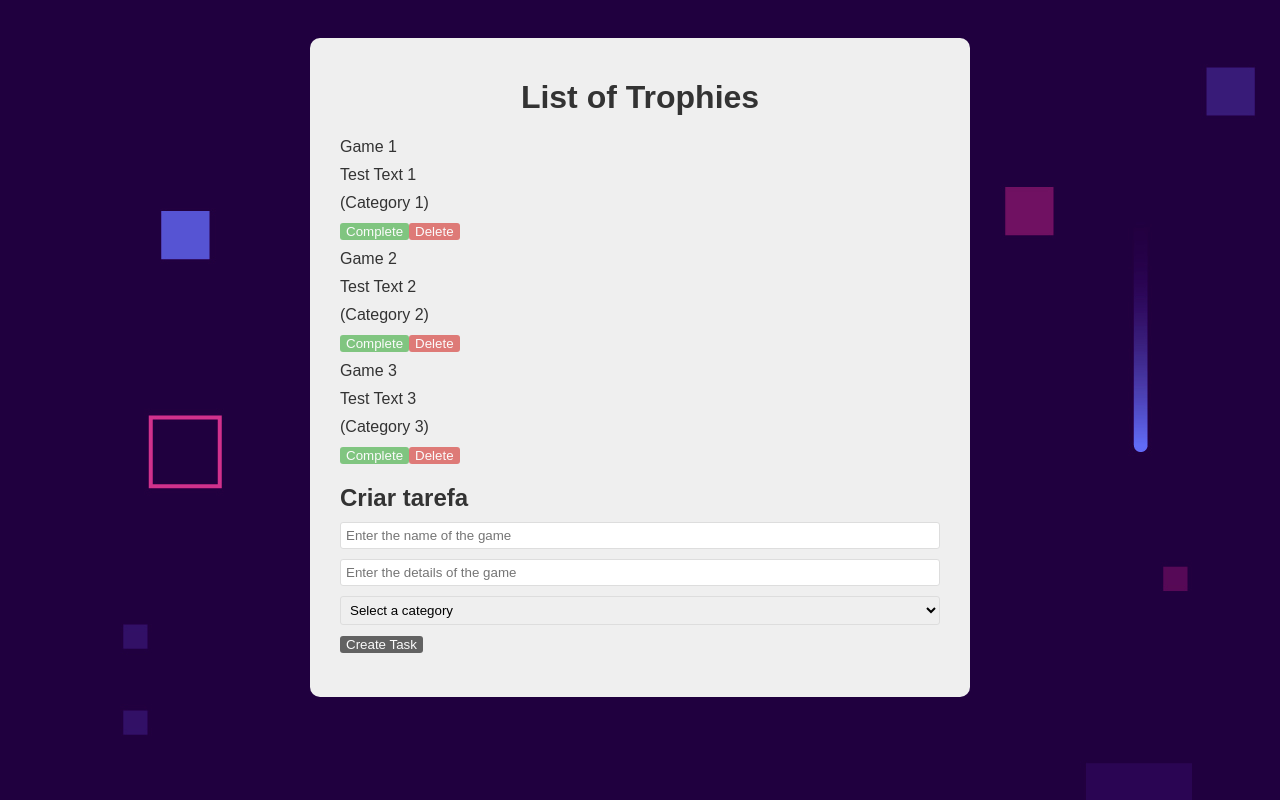
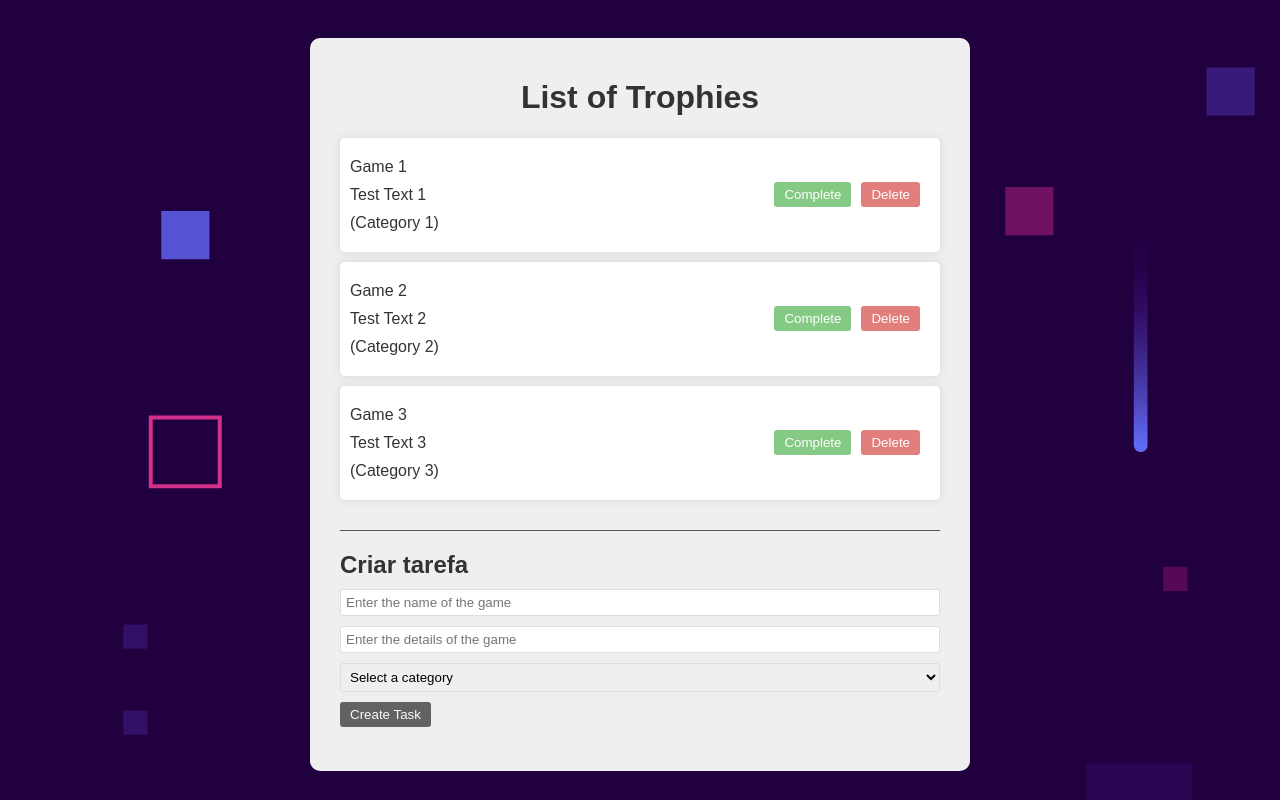
Before and after one commit to DavidGabrielBJorge/TrophyCollectorWebsite, a React (Vite) app: page / in a window 1280 px wide. Shown: the top 800 px of the page. Built offline with nearby package versions, Linux system fonts and the light colour scheme.

Commit message:
add: creating remove function

```diff
--- a/src/App.css
+++ b/src/App.css
@@ -33,6 +33,8 @@ input{
 button{
   background-color: #333;
   color: #fff;
+  padding: 5px 10px;
+  margin-right: 10px;
   border: none;
   border-radius: 3px;
   cursor: pointer;
@@ -43,6 +45,24 @@ button{
 button:hover{
   opacity:1;
 }
+
+.trophy-list{
+  margin-bottom: 20px;
+  padding-bottom: 20px;
+  border-bottom: 1px solid #555;
+}
+
+.trophy{
+  background-color: #fff;
+  box-shadow: 0 0 10px rgba(0,0,0,0.1);
+  padding: 10px;
+  margin-bottom: 10px;
+  border-radius: 5px;
+  display: flex;
+  justify-content: space-between;
+  align-items: center;
+}
+
 
 .complete{
   background-color: #5cb85c;
--- a/src/App.jsx
+++ b/src/App.jsx
@@ -5,7 +5,7 @@ import TrophyForm from './components/TrophyForm'
 
 
 function App() {
-  const [todos, setTodos] = useState([
+  const [trophys, setTrophys] = useState([
     {
       id: 1,
       nameGame:"Game 1",
@@ -29,16 +29,36 @@ function App() {
     },
   ])
 
+  const addTrophy = (nameGame, text, category) =>{
+    const newTrophies=[...trophys,{
+      id: Math.floor(Math.random()*10000),
+      nameGame,
+      text,
+      category,
+      isCompleted:false,
+    },
+  ];
+  setTrophys(newTrophies);
+
+  }
+
+  const removeTrophy =(id)=>{
+    const newTrophies = [...trophys]
+    const filteredTrophies = trophys.filter(trophy => trophy.id !== id);
+    setTrophys(filteredTrophies);
+  }
+
+
   return (
     <div className='app'>
       <h1>List of Trophies</h1>
       <div className='trophy-list'>
-        {todos.map((todo) => (
-          <TrophyList todo={todo}></TrophyList>
+        {trophys.map((trophy) => (
+          <TrophyList key ={trophy.id} trophy={trophy} removeTrophy={removeTrophy}></TrophyList>
         ))}
 
       </div>
-      <TrophyForm></TrophyForm>
+      <TrophyForm addTrophy={addTrophy}></TrophyForm>
     </div>
   )
 }
--- a/src/components/TrophyForm.jsx
+++ b/src/components/TrophyForm.jsx
@@ -1,7 +1,7 @@
 import React from 'react'
 import { useState } from 'react'
 
-const TrophyForm = () => {
+const TrophyForm = ({addTrophy}) => {
     const [name, setName] = useState("");
     const [text, setText] = useState("");
     const [category, setCategory] = useState("");
@@ -10,12 +10,13 @@ const TrophyForm = () => {
         e.preventDefault();
         //Verify if every camp is occupy
         if(!name || !text ||  !category){
-            console.log("onde of the fields are empty ")
+            console.log("one of the fields are empty ")
             return;
         }
         else{
             console.log(name, text, category);
         }
+        addTrophy(name, text, category);
         setName("");
         setText("");
         setCategory("");
--- a/src/components/TrophyList.jsx
+++ b/src/components/TrophyList.jsx
@@ -1,18 +1,18 @@
 import React from 'react'
 
-const TrophyList = ({todo}) => {
+const TrophyList = ({trophy, removeTrophy}) => {
   return (
-    <div className='todo'>
+    <div className='trophy'>
 
     <div className="content">
-      <p>{todo.nameGame}</p>
-      <p>{todo.text}</p>
-      <p className="category">({todo.category})</p>
+      <p>{trophy.nameGame}</p>
+      <p>{trophy.text}</p>
+      <p className="category">({trophy.category})</p>
     </div>
 
     <div>
       <button className='complete'>Complete</button>
-      <button className='remove'>Delete</button>
+      <button className='remove' onClick={()=>removeTrophy(trophy.id)}>Delete</button>
     </div>
 
   </div>
```
